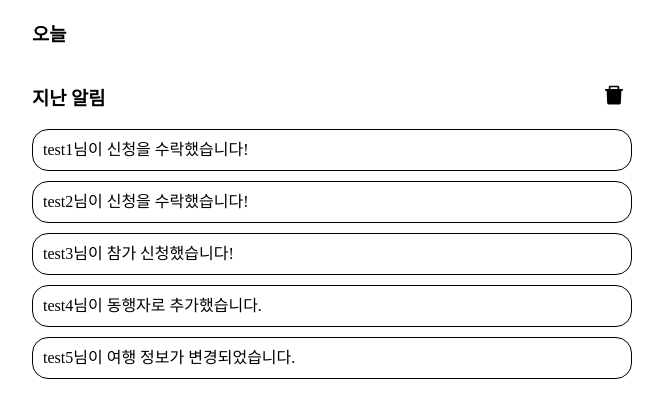
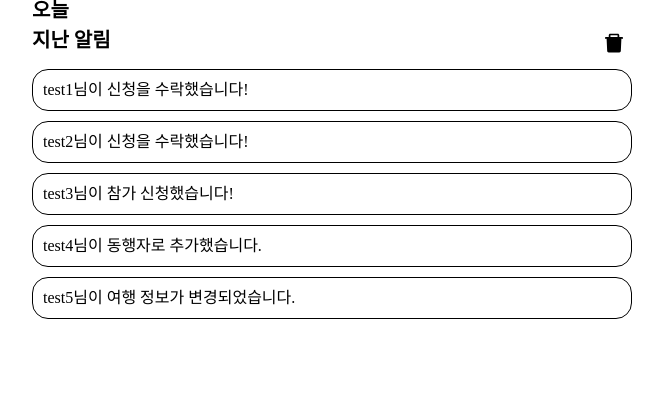
Before and after one commit to the-graces/matrip-web, a React (Create React App) app in the folder matrip/: page /notice in a window 1280 px wide. Shown: the top 418 px of the page, without its empty margins (308-971 px from the left). Built offline with nearby package versions, Linux system fonts and the light colour scheme.

Commit message:
design: 스타일 초기화 및 테마 색상 설정
테마 설정 기능은 없음
스타일 초기화하면서 변경된 스타일 수정

```diff
--- a/matrip/package.json
+++ b/matrip/package.json
@@ -15,6 +15,7 @@
     "@types/react-router-dom": "^5.3.3",
     "axios": "^1.4.0",
     "dotenv": "^16.3.1",
+    "node-sass": "^7.0.3",
     "react": "^18.2.0",
     "react-dom": "^18.2.0",
     "react-icons": "^4.10.1",
--- a/matrip/src/App.css
+++ /dev/null
@@ -1,38 +0,0 @@
-.App {
-  text-align: center;
-}
-
-.App-logo {
-  height: 40vmin;
-  pointer-events: none;
-}
-
-@media (prefers-reduced-motion: no-preference) {
-  .App-logo {
-    animation: App-logo-spin infinite 20s linear;
-  }
-}
-
-.App-header {
-  background-color: #282c34;
-  min-height: 100vh;
-  display: flex;
-  flex-direction: column;
-  align-items: center;
-  justify-content: center;
-  font-size: calc(10px + 2vmin);
-  color: white;
-}
-
-.App-link {
-  color: #61dafb;
-}
-
-@keyframes App-logo-spin {
-  from {
-    transform: rotate(0deg);
-  }
-  to {
-    transform: rotate(360deg);
-  }
-}
--- a/matrip/src/App.tsx
+++ b/matrip/src/App.tsx
@@ -1,21 +1,24 @@
 import React from 'react';
 import { BrowserRouter, Route, Routes } from 'react-router-dom';
+
 import Main from './pages/Main';
-
 import FriendSearch from './pages/FriendSearch';
 import ItineraryInfo from './pages/ItineraryInfo';
 import UserProfile from './pages/UserProfile';
 import MapSearch from './pages/MapSearch';
-
-import GlobalFonts from './styles/fonts';
 import TripSchedule from './pages/TripSchedule';
 import Notice from './pages/Notice';
 import Dibs from './pages/Dibs';
+
+import GlobalFonts from './styles/fonts';
+import { GlobalStyle } from './styles/GlobalStyles';
+import { lightTheme } from './styles/theme/theme';
 
 function App() {
   return (
     <BrowserRouter>
       <GlobalFonts />
+      <GlobalStyle theme={lightTheme} />
       <Routes>
         <Route path='/' element={<Main />} />
         <Route path='/friendSearch' element={<FriendSearch />} />
--- a/matrip/src/pages/Dibs/dibsStyle.tsx
+++ b/matrip/src/pages/Dibs/dibsStyle.tsx
@@ -15,6 +15,7 @@
 export const Desination = styled.h4`
   margin: 10px 0 0 0;
   font-size: 20px;
+  font-weight: 600;
 `;
 
 export const Period = styled.div`
--- a/matrip/src/pages/Main/mainStyle.tsx
+++ b/matrip/src/pages/Main/mainStyle.tsx
@@ -34,7 +34,6 @@
 
 export const WriteBtn = styled.button`
   background: none;
-  border: solid #000 1px;
   border-radius: 40px;
   height: 40px;
   padding: 0 24px;
@@ -110,7 +109,7 @@
 
 export const postPeriod = styled.div`
   font-size: 13px;
-  margin-bottom: 5px;
+  margin-bottom: 10px;
 `;
 
 export const LikeBtn = styled.button`
--- a/matrip/src/pages/Notice/index.tsx
+++ b/matrip/src/pages/Notice/index.tsx
@@ -45,7 +45,9 @@
     <gs.MainContainer>
       <gs.MainBox>
         <ns.NoticeBox>
-          <h3>오늘</h3>
+          <ns.NoticeTitleBox>
+            <ns.NoticeTitle>오늘</ns.NoticeTitle>
+          </ns.NoticeTitleBox>
           {noticeToday?.map((notice: any) => (
             <ns.NoticeMsg key={notice.id}>
               {notice.nick}님이 {getMsg(notice)}
@@ -53,12 +55,12 @@
           ))}
         </ns.NoticeBox>
         <ns.NoticeBox>
-          <ns.NoticeTitle>
-            <h3>지난 알림</h3>
+          <ns.NoticeTitleBox>
+            <ns.NoticeTitle>지난 알림</ns.NoticeTitle>
             <ns.DeleteBtn>
               <AiFillDelete size='24' />
             </ns.DeleteBtn>
-          </ns.NoticeTitle>
+          </ns.NoticeTitleBox>
           {noticePast?.map((notice: any) => (
             <ns.NoticeMsg key={notice.id}>
               {notice.nick}님이 {getMsg(notice)}
--- a/matrip/src/pages/Notice/noticeStyle.tsx
+++ b/matrip/src/pages/Notice/noticeStyle.tsx
@@ -13,9 +13,15 @@
   margin-bottom: 10px;
 `;
 
-export const NoticeTitle = styled.div`
+export const NoticeTitle = styled.h3`
+  font-size: 20px;
+  font-weight: 600;
+`;
+
+export const NoticeTitleBox = styled.div`
   display: flex;
   justify-content: space-between;
+  margin-bottom: 10px;
 `;
 
 export const DeleteBtn = styled.button`
--- a/matrip/src/styles/GlobalStyles.tsx
+++ b/matrip/src/styles/GlobalStyles.tsx
@@ -1,4 +1,147 @@
-import { styled } from 'styled-components';
+import { createGlobalStyle, styled } from 'styled-components';
+
+export const GlobalStyle = createGlobalStyle`
+html,
+body,
+div,
+span,
+applet,
+object,
+iframe,
+h1,
+h2,
+h3,
+h4,
+h5,
+h6,
+p,
+blockquote,
+pre,
+a,
+abbr,
+acronym,
+address,
+big,
+cite,
+code,
+del,
+dfn,
+em,
+img,
+ins,
+kbd,
+q,
+s,
+samp,
+small,
+strike,
+strong,
+sub,
+sup,
+tt,
+var,
+b,
+u,
+i,
+center,
+dl,
+dt,
+dd,
+ol,
+ul,
+li,
+fieldset,
+form,
+label,
+legend,
+table,
+caption,
+tbody,
+tfoot,
+thead,
+tr,
+th,
+td,
+article,
+aside,
+canvas,
+details,
+embed,
+figure,
+figcaption,
+footer,
+header,
+hgroup,
+menu,
+nav,
+output,
+ruby,
+section,
+summary,
+time,
+mark,
+audio,
+video {
+  margin: 0;
+  padding: 0;
+  border: 0;
+  font-size: 100%;
+  font: inherit;
+  vertical-align: baseline;
+}
+/* HTML5 display-role reset for older browsers */
+article,
+aside,
+details,
+figcaption,
+figure,
+footer,
+header,
+hgroup,
+menu,
+nav,
+section {
+  display: block;
+}
+body {
+  line-height: 1;
+}
+ol,
+ul {
+  list-style: none;
+}
+blockquote,
+q {
+  quotes: none;
+}
+blockquote:before,
+blockquote:after,
+q:before,
+q:after {
+  content: '';
+  content: none;
+}
+table {
+  border-collapse: collapse;
+  border-spacing: 0;
+}
+a,
+button {
+  cursor: pointer;
+}
+a {
+  color: inherit;
+  text-decoration: none;
+}
+
+body{
+  background: ${({ theme }: { theme: any }) => theme.bgColor};
+  color:${({ theme }: { theme: any }) => theme.textColor};
+}
+button{
+  border: solid ${({ theme }: { theme: any }) => theme.borderColor} 1px;
+}
+`;
 
 // 전체 화면 컨테이너
 export const MainContainer = styled.div`
--- /dev/null
+++ b/matrip/src/styles/theme/theme.ts
@@ -0,0 +1,18 @@
+export const lightTheme = {
+  bgColor: '#fff',
+  textColor: '#000',
+  borderColor: '#5EAAA8',
+  toggleColor: '#cbb5dc'
+};
+
+export const darkTheme = {
+  bgColor: '#000000',
+  textColor: '#fff',
+  borderColor: '#E8DED2',
+  toggleColor: '#e0cde3'
+};
+
+export const theme = {
+  darkTheme,
+  lightTheme
+};
```
Also changed, not shown: matrip/src/styles/theme/style.d.ts (added, +10 -0 lines), 1 other file (tests, documents, lock files or other folders).
